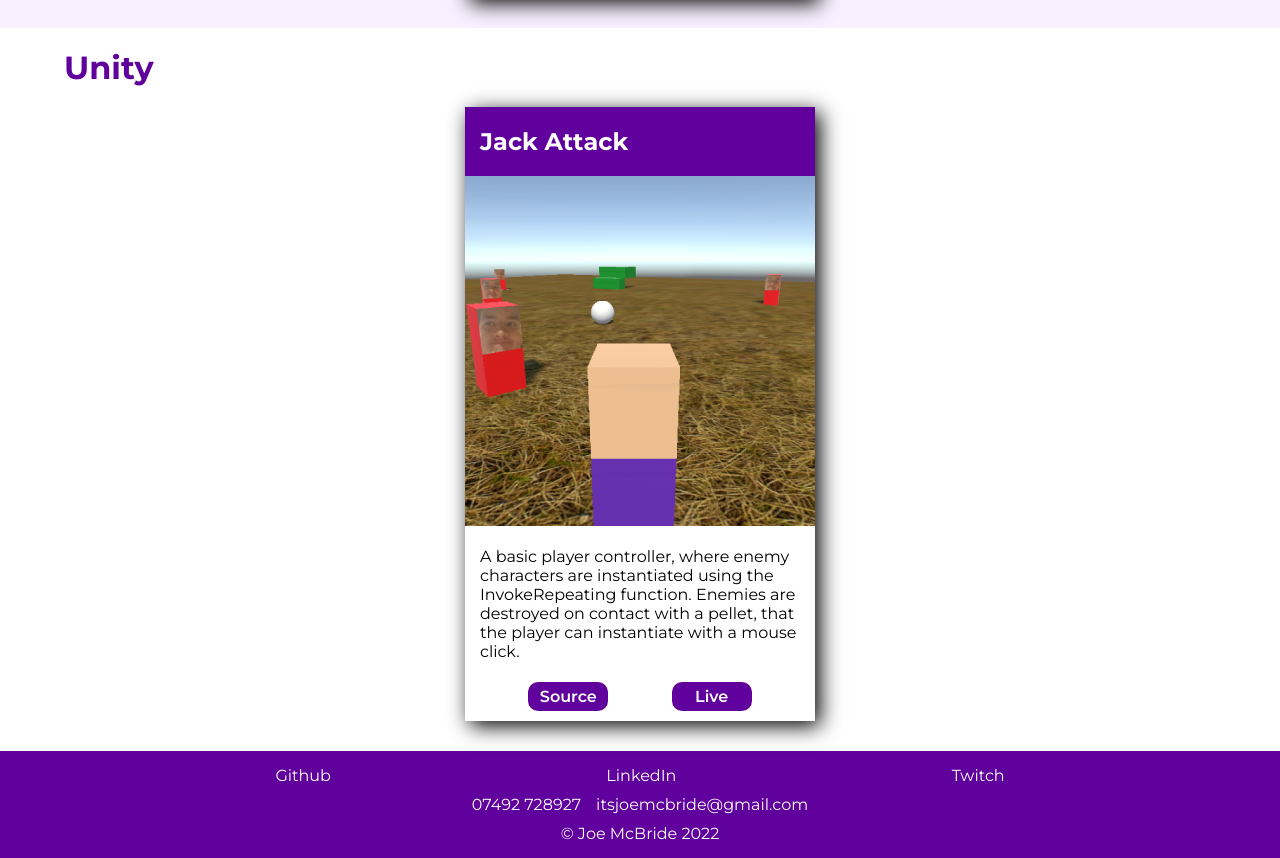
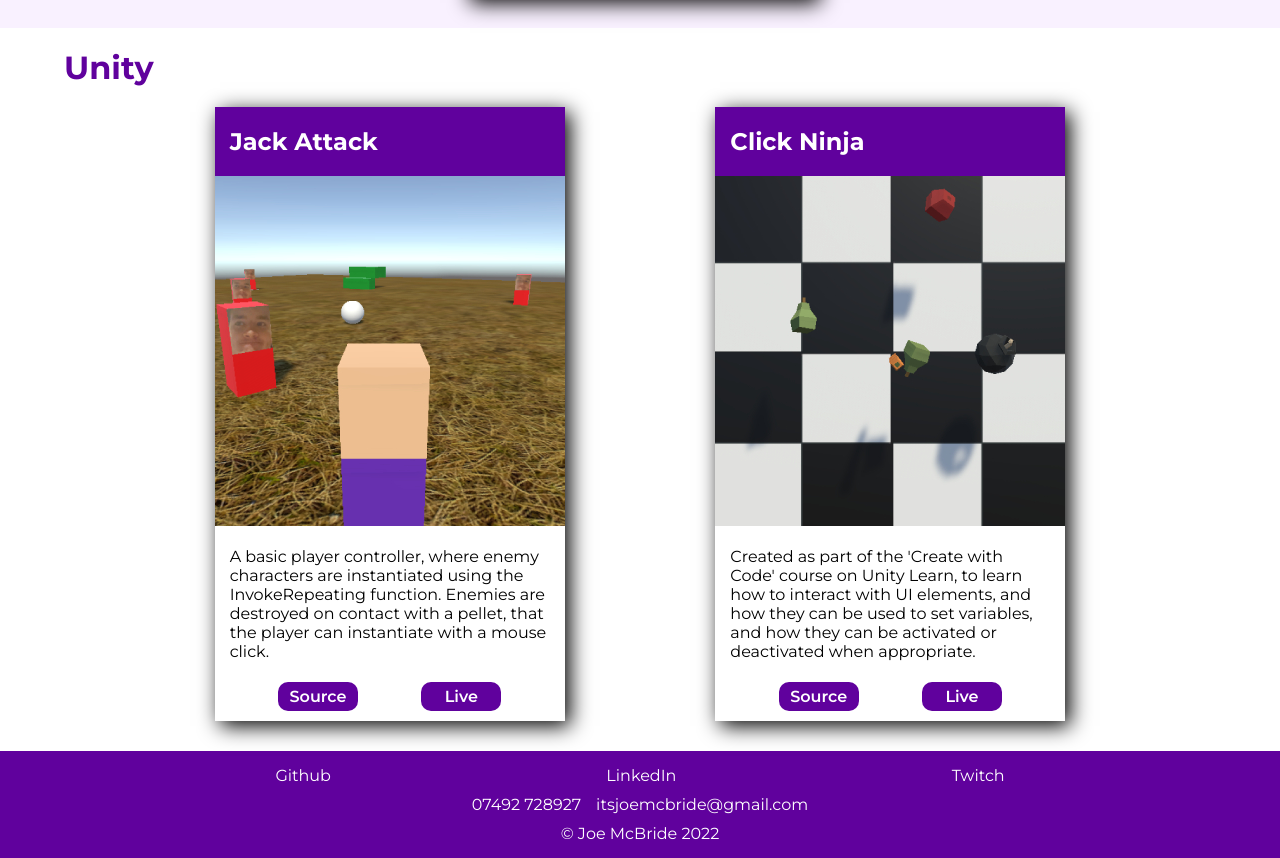
Before and after one commit to itsjoemcbride/portfolio-site, a React (Create React App) app: page / in a window 1280 px wide. Shown: the part 2605-3463 px from the top of the page. Built offline with nearby package versions, Linux system fonts and the light colour scheme.

Commit message:
Add a UnityProject card

```diff
--- a/src/components/UnityProjects.js
+++ b/src/components/UnityProjects.js
@@ -2,6 +2,7 @@
 import ProjectCard from "./ProjectCard";
 import "../styles/Projects.scss";
 import jackImg from "../images/UnityProjects/jackAttack.jpg";
+import clickNinjaImg from "../images/UnityProjects/clickNinja.jpg";
 
 const UnityProjects = () => {
   return (
@@ -17,6 +18,16 @@
           sourceLink={"https://github.com/itsjoemcbride/unity-fps-jackattack"}
           liveLink={"https://play.unity.com/mg/other/0-21-6qsf"}
         />
+
+        <ProjectCard
+          name={"Click Ninja"}
+          image={clickNinjaImg}
+          description={
+            "Created as part of the 'Create with Code' course on Unity Learn, to learn how to interact with UI elements, and how they can be used to set variables, and how they can be activated or deactivated when appropriate."
+          }
+          sourceLink={"https://github.com/itsjoemcbride/unity-clickninja"}
+          liveLink={"https://play.unity.com/mg/other/v1-7q1fi6"}
+        />
       </div>
     </div>
   );
```
Also changed, not shown: src/images/UnityProjects/clickNinja.jpg (added).
